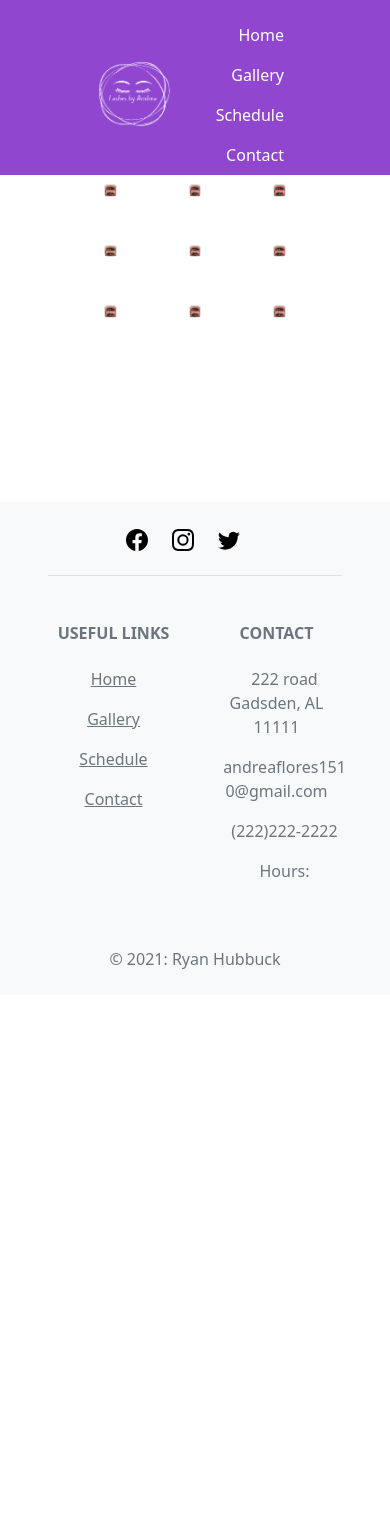
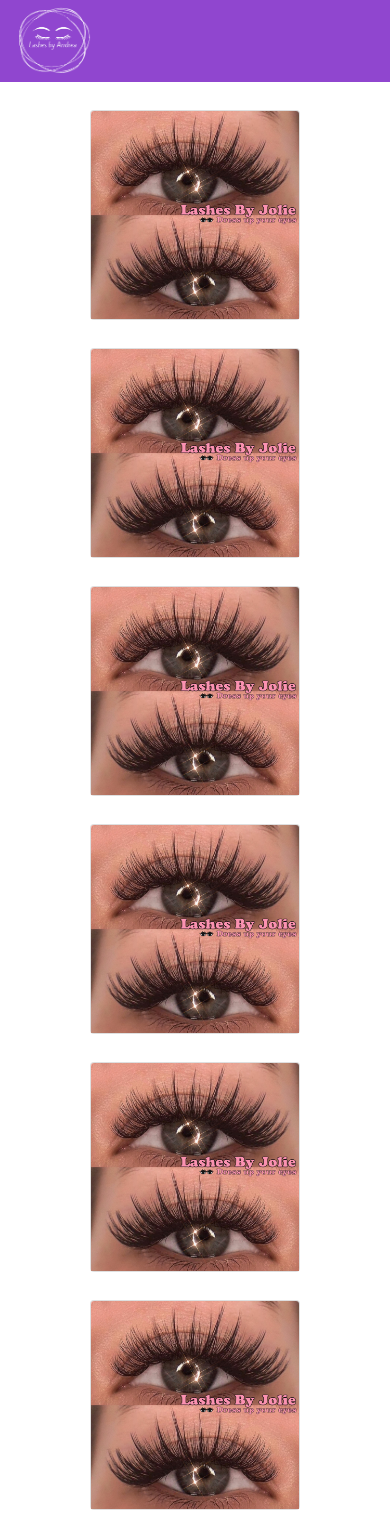
Before and after one commit to rhubbuck/react-lashes-website, a React (Create React App) app in the folder react-lashes-website/: page /gallery in a window 390 px wide. Shown: the top 1537 px of the page. Before the commit the page ends 995 px from the top, so only its background shows below. Built offline with nearby package versions, Linux system fonts and the light colour scheme.

Commit message:
mobile breakpoint

```diff
--- a/react-lashes-website/src/Contact.css
+++ b/react-lashes-website/src/Contact.css
@@ -72,3 +72,46 @@
   min-height: 115px;
   width: 100%;
 }
+
+@media only screen and (max-width: 768px) {
+  .contact-container {
+    margin: 105px auto;
+    width: 55%;
+  }
+
+  .contact-textarea {
+    margin-bottom: 26px;
+    min-height: 65px;
+  }
+
+  .contact-input {
+    margin-bottom: 26px;
+  }
+
+  .contact-form {
+    margin-top: 1rem;
+  }
+}
+
+@media only screen and (max-width: 426px) {
+  .contact-container {
+    width: 75%;
+  }
+
+  .contact-header {
+    font-size: 36px;
+  }
+
+  .contact-subheader {
+    font-size: 24px;
+  }
+
+  .contact-textarea {
+    margin-bottom: 16px;
+    min-height: 55px;
+  }
+
+  .contact-input {
+    margin-bottom: 16px;
+  }
+}
--- a/react-lashes-website/src/Gallery.css
+++ b/react-lashes-website/src/Gallery.css
@@ -10,3 +10,19 @@
 .gallery-card {
   margin: 24px;
 }
+
+@media only screen and (max-width: 768px) {
+  .gallery-container {
+    padding: 6rem 4rem 2rem;
+  }
+
+  .gallery-card {
+    margin: 10px;
+  }
+}
+
+@media only screen and (max-width: 426px) {
+  .gallery-card {
+    margin: 14px;
+  }
+}
--- a/react-lashes-website/src/Gallery.js
+++ b/react-lashes-website/src/Gallery.js
@@ -1,7 +1,7 @@
 import React from 'react';
 import RouteNav from './RouteNav';
 import './Gallery.css';
-import { Container, Row, Col, Card, CardImg } from 'react-bootstrap';
+import { Container, Card, CardImg } from 'react-bootstrap';
 import Lash from './Images/lash-filler-pic.jpeg';
 
 const Gallery = () => {
@@ -9,57 +9,57 @@ const Gallery = () => {
     <div className='gallery-page'>
       <RouteNav />
       <Container className='gallery-container'>
-        <Row >
-          <Col>
+      <div className='row'>
+          <div className='col-md'>
             <Card className='gallery-card'>
                 <CardImg className='gallery-image' variant="top" src={Lash}/>
             </Card>
-          </Col>
-          <Col>
-            <Card className='gallery-card'>
-                <CardImg className='gallery-image' variant="top" src={Lash} />
-            </Card>
-          </Col>
-          <Col>
-            <Card className='gallery-card'>
-                <CardImg className='gallery-image' variant="top" src={Lash} />
-            </Card>
-          </Col>
-        </Row>
-        <Row >
-          <Col>
+          </div>
+          <div className='col-md'>
             <Card className='gallery-card'>
                 <CardImg className='gallery-image' variant="top" src={Lash}/>
             </Card>
-          </Col>
-          <Col>
-            <Card className='gallery-card'>
-                <CardImg className='gallery-image' variant="top" src={Lash} />
-            </Card>
-          </Col>
-          <Col>
-            <Card className='gallery-card'>
-                <CardImg className='gallery-image' variant="top" src={Lash} />
-            </Card>
-          </Col>
-        </Row>
-        <Row >
-          <Col>
+          </div>
+          <div className='col-md'>
             <Card className='gallery-card'>
                 <CardImg className='gallery-image' variant="top" src={Lash}/>
             </Card>
-          </Col>
-          <Col>
+          </div>
+        </div>
+        <div className='row'>
+          <div className='col-md'>
             <Card className='gallery-card'>
-                <CardImg className='gallery-image' variant="top" src={Lash} />
+                <CardImg className='gallery-image' variant="top" src={Lash}/>
             </Card>
-          </Col>
-          <Col>
+          </div>
+          <div className='col-md'>
             <Card className='gallery-card'>
-                <CardImg className='gallery-image' variant="top" src={Lash} />
+                <CardImg className='gallery-image' variant="top" src={Lash}/>
             </Card>
-          </Col>
-        </Row>
+          </div>
+          <div className='col-md'>
+            <Card className='gallery-card'>
+                <CardImg className='gallery-image' variant="top" src={Lash}/>
+            </Card>
+          </div>
+        </div>
+        <div className='row'>
+          <div className='col-md'>
+            <Card className='gallery-card'>
+                <CardImg className='gallery-image' variant="top" src={Lash}/>
+            </Card>
+          </div>
+          <div className='col-md'>
+            <Card className='gallery-card'>
+                <CardImg className='gallery-image' variant="top" src={Lash}/>
+            </Card>
+          </div>
+          <div className='col-md'>
+            <Card className='gallery-card'>
+                <CardImg className='gallery-image' variant="top" src={Lash}/>
+            </Card>
+          </div>
+        </div>
       </Container>
     </div>
   )
--- a/react-lashes-website/src/RouteNav.css
+++ b/react-lashes-website/src/RouteNav.css
@@ -34,6 +34,21 @@ nav {
 }
 
 .nav-link:hover {
-  /* color: rgb(190, 190, 190); */
   color: #e5e9ec;
 }
+
+@media only screen and (max-width: 768px) {
+  .router-navbar {
+    padding: 1px 10px 0;
+  }
+}
+
+@media only screen and (max-width: 426px) {
+  .router-navbar {
+    padding: 1px 10px 0;
+  }
+
+  .nav-link-box {
+    display: none;
+  }
+}
--- a/react-lashes-website/src/RouteNav.js
+++ b/react-lashes-website/src/RouteNav.js
@@ -11,7 +11,7 @@ const RouteNav = () => {
             <div class="router-container-fluid">
                 <img src={Logo} alt='logo' className='logo'/>
             </div>
-            <Nav className="justify-content-end" activeKey="/home">
+            <Nav className="justify-content-end nav-link-box" activeKey="/home">
                 <Nav.Item>
                 <Link className='nav-link' to="/">Home</Link>
                 </Nav.Item>
--- a/react-lashes-website/src/Services.css
+++ b/react-lashes-website/src/Services.css
@@ -79,6 +79,10 @@
   border: 2px solid #9046cf;
 }
 
+.row {
+  margin: 15px;
+}
+
 .services-lash-image {
   width: 225px;
   border-radius: 50%;
@@ -114,6 +118,10 @@
     margin: 3rem 6rem;
   }
 
+  .card-text {
+    line-height: 1.5;
+  }
+
   #card-1 {
     padding-bottom: 71px;
   }
@@ -126,14 +134,41 @@
 
   .service-card {
     width: 100%;
+    margin: 1rem 0;
+  }
+
+  #card-1 {
+    padding-bottom: 56px;
+  }
+
+  .services-wrapper {
+    margin: 2rem;
+  }
+
+  .card-text {
+    font-size: 16px;
+    line-height: 1.3;
+    margin-left: 0.5rem;
+    margin-right: 0.5rem;
+  }
+
+  .service-card {
+    min-height: 300px;
   }
 }
 
 @media only screen and (max-width: 426px) {
-  .services-wrapper {
-    margin: 3rem;
+  .services-grid-container {
+    width: 100%;
   }
 
+  .row {
+    margin: 0;
+  }
+
+  .services-wrapper {
+    margin: 2rem;
+  }
   .services-lash-image {
     width: 100px;
   }
@@ -143,4 +178,8 @@
     flex-direction: row;
     flex-wrap: wrap;
   }
+
+  #card-1 {
+    padding-bottom: 1rem;
+  }
 }
--- a/react-lashes-website/src/Services.js
+++ b/react-lashes-website/src/Services.js
@@ -1,7 +1,7 @@
 import React from 'react';
 import './Services.css';
 import { Container} from 'react-bootstrap';
-import { Card, Button, Row, Col } from 'react-bootstrap';
+import { Card, Button, Row } from 'react-bootstrap';
 import { Link } from 'react-router-dom';
 import Lash from './Images/lash-filler-pic.jpeg';
 import Arrow from './Images/arrow-right.svg';
@@ -30,8 +30,8 @@ const Services = () => {
         </div>
         <h1 className='info-pricing'>Info and Pricing</h1>
         <Container className='services-grid'>
-            <Row style={{margin: '15px'}}>
-                <Col>
+            <div className='row'>
+                <div className='col-md'>
                     <Card className='service-card'>
                         {/* <CardImg className='card-image' variant="top" src={Lash}/> */}
                         <Card.Body>
@@ -43,8 +43,8 @@ const Services = () => {
                             <a className='book-button' target='_blank' href='https://lashesbyandreaa.as.me/' rel="noreferrer">BOOK NOW</a>
                         </Card.Body>
                     </Card>
-                </Col>
-                <Col>
+                </div>
+                <div className='col-md'>
                     <Card className='service-card'>
                         {/* <CardImg className='card-image' variant="top" src={Lash} /> */}
                         <Card.Body>
@@ -57,10 +57,10 @@ const Services = () => {
                             <a className='book-button' target='_blank' href='https://lashesbyandreaa.as.me/' rel="noreferrer">BOOK NOW</a>
                         </Card.Body>
                     </Card>
-                </Col>
-            </Row>
-            <Row style={{margin: '15px'}}>
-                <Col>
+                </div>
+            </div>
+            <div className='row'>
+                <div className='col-md'>
                     <Card className='service-card'>
                         {/* <CardImg className='card-image' variant="top" src={Lash} /> */}
                         <Card.Body>
@@ -72,8 +72,8 @@ const Services = () => {
                             <a className='book-button' target='_blank' href='https://lashesbyandreaa.as.me/' rel="noreferrer">BOOK NOW</a>
                         </Card.Body>
                     </Card>
-                    </Col>
-                    <Col>
+                </div>
+                <div className='col-md'>
                     <Card className='service-card'>
                         {/* <CardImg className='card-image' variant="top" src={Lash} /> */}
                         <Card.Body>
@@ -85,10 +85,10 @@ const Services = () => {
                             <a className='book-button' target='_blank' href='https://lashesbyandreaa.as.me/' rel="noreferrer">BOOK NOW</a>
                         </Card.Body>
                     </Card>
-                </Col>
-            </Row>
-            <Row style={{margin: '15px'}}>
-                <Col>
+                </div>
+            </div>
+            <div className='row'>
+                <div className='col-md'>
                     <Card className='service-card'>
                         {/* <CardImg className='card-image' variant="top" src={Lash} /> */}
                         <Card.Body>
@@ -100,8 +100,8 @@ const Services = () => {
                             <a className='book-button' target='_blank' href='https://lashesbyandreaa.as.me/' rel="noreferrer">BOOK NOW</a>
                         </Card.Body>
                     </Card>
-                </Col>
-                <Col>
+                </div>
+                <div className='col-md'>
                     <Card className='service-card'>
                         {/* <CardImg className='card-image' variant="top" src={Lash} /> */}
                         <Card.Body>
@@ -113,10 +113,10 @@ const Services = () => {
                             <a className='book-button' target='_blank' href='https://lashesbyandreaa.as.me/' rel="noreferrer">BOOK NOW</a>
                         </Card.Body>
                     </Card>
-                </Col>
-            </Row>
-            <Row style={{margin: '15px'}}>
-                <Col sm={6}>
+                </div>
+            </div>
+            <div className='row'>
+                <div className='col-md'>
                     <Card className='service-card'>
                         {/* <CardImg className='card-image' variant="top" src={Lash} /> */}
                         <Card.Body>
@@ -128,8 +128,8 @@ const Services = () => {
                             <a className='book-button' target='_blank' href='https://lashesbyandreaa.as.me/' rel="noreferrer">BOOK NOW</a>
                         </Card.Body>
                     </Card>
-                </Col>
-                <Col>
+                </div>
+                <div className='col-md'>
                     <Card className='service-card' id='gallery-card'>
                         <h3 className='service-gallery-text'>View my gallery!</h3>
                         <Button className='service-arrow-button'>
@@ -138,8 +138,8 @@ const Services = () => {
                             </Link>
                         </Button>
                     </Card>
-                </Col>
-            </Row>
+                </div>
+            </div>
         </Container>
     </div>
   )
```
